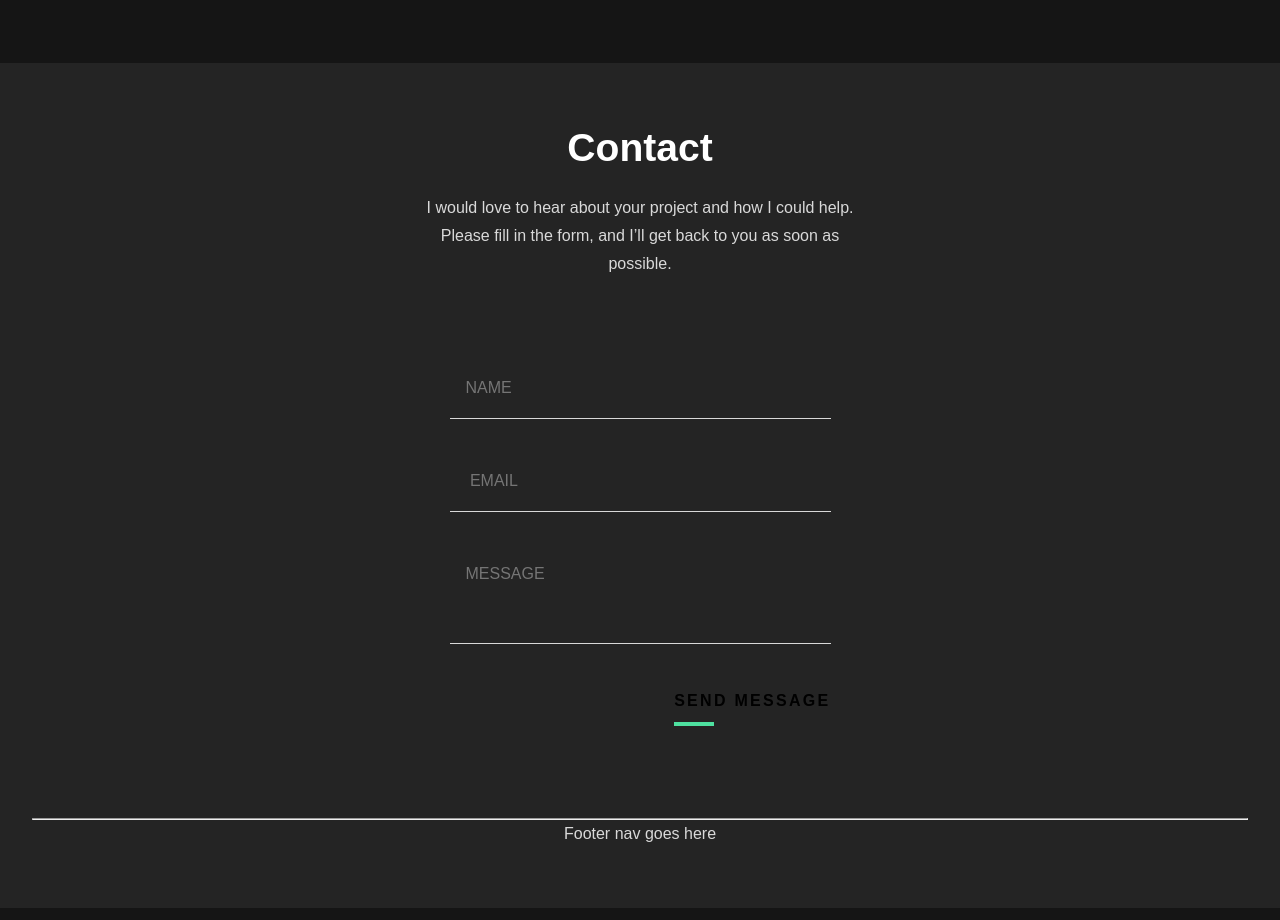
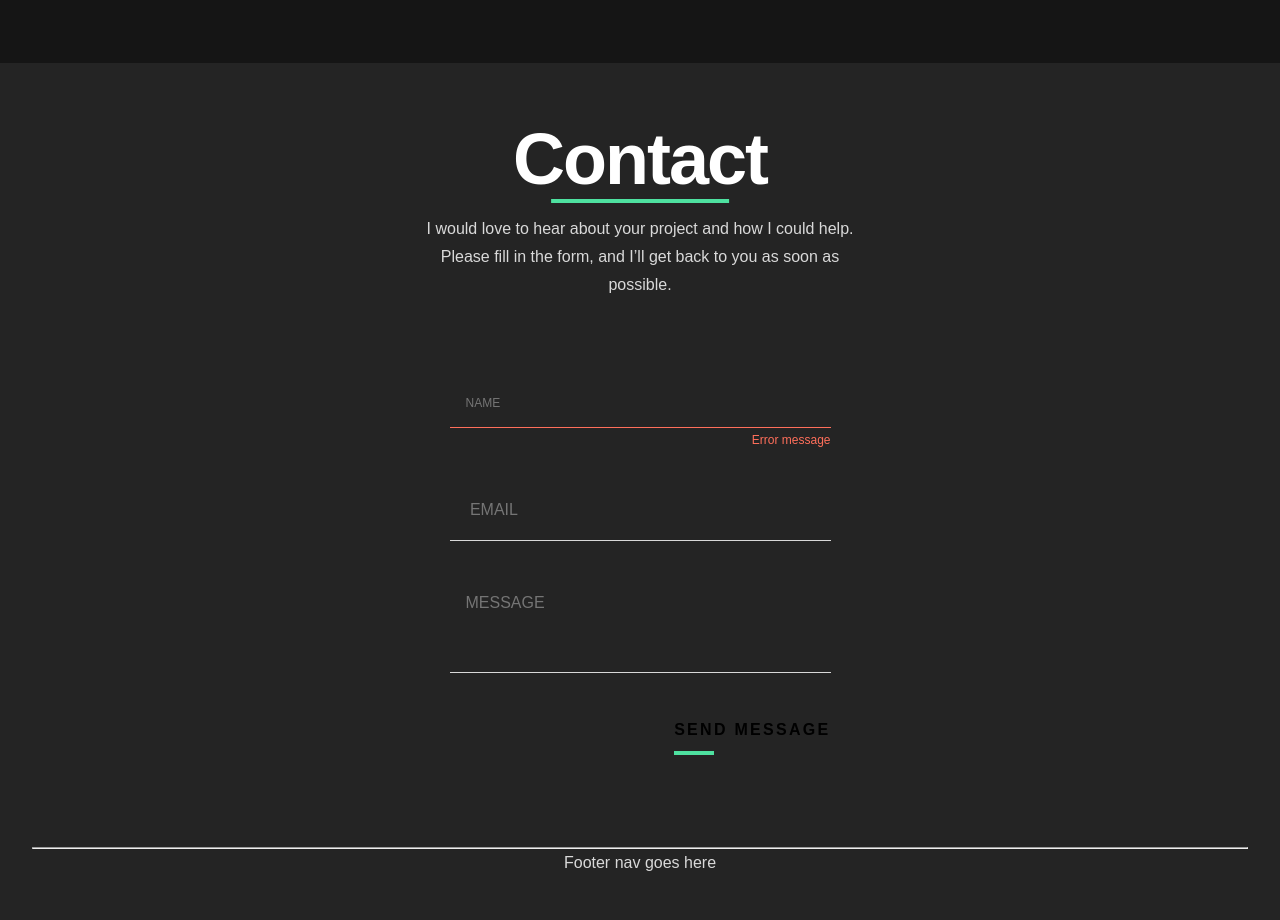
Before and after one commit to Hcmwebs/single-page-dev-portifolio, a React (Vite) app: page / in a window 1280 px wide. Shown: the part 2920-3840 px from the top of the page. Built offline with nearby package versions, Linux system fonts and the light colour scheme.

Commit message:
Added a styled title
Signed-off-by: Heze <64218603+Hcmwebs@users.noreply.github.com>

```diff
--- a/src/components/Form.jsx
+++ b/src/components/Form.jsx
@@ -1,25 +1,52 @@
 import React from 'react'
-import { StyledButton, StyledForm, StyledFormWrapper } from '../styles'
+import {
+	StyledButton,
+	StyledForm,
+	StyledFormWrapper,
+	StyledTitle,
+} from '../styles'
 
 const Form = () => {
 	return (
 		<StyledFormWrapper>
 			<div className='intro'>
-				<h2>Contact</h2>
+				<StyledTitle>
+					<h2>Contact</h2>
+				</StyledTitle>
 				<p>
 					I would love to hear about your project and how I could help. Please
 					fill in the form, and I’ll get back to you as soon as possible.
 				</p>
 			</div>
 			<StyledForm>
+				<div className='form-group error'>
+					<input
+						type='text'
+						name='Name'
+						id='name'
+						placeholder='Name'
+						aria-label='name'
+					/>
+				<span className='error'>Error message </span>
+				</div>
+
 				<div className='form-group'>
-					<input type='text' name='Name' id='name' placeholder='Name' aria-label="name" />
+					<input
+						type='email'
+						name='email'
+						id='email'
+						placeholder=' Email'
+						aria-label='email'
+						required
+					/>
 				</div>
 				<div className='form-group'>
-					<input type='email' name='email' id='email' placeholder=' Email' aria-label="email"/>
-				</div>
-				<div className='form-group'>
-					<textarea name='message' id='message' placeholder='Message' aria-label="message"/>
+					<textarea
+						name='message'
+						id='message'
+						placeholder='Message'
+						aria-label='message'
+					/>
 				</div>
 				<StyledButton type='submit' className='submit'>
 					Send message
```
